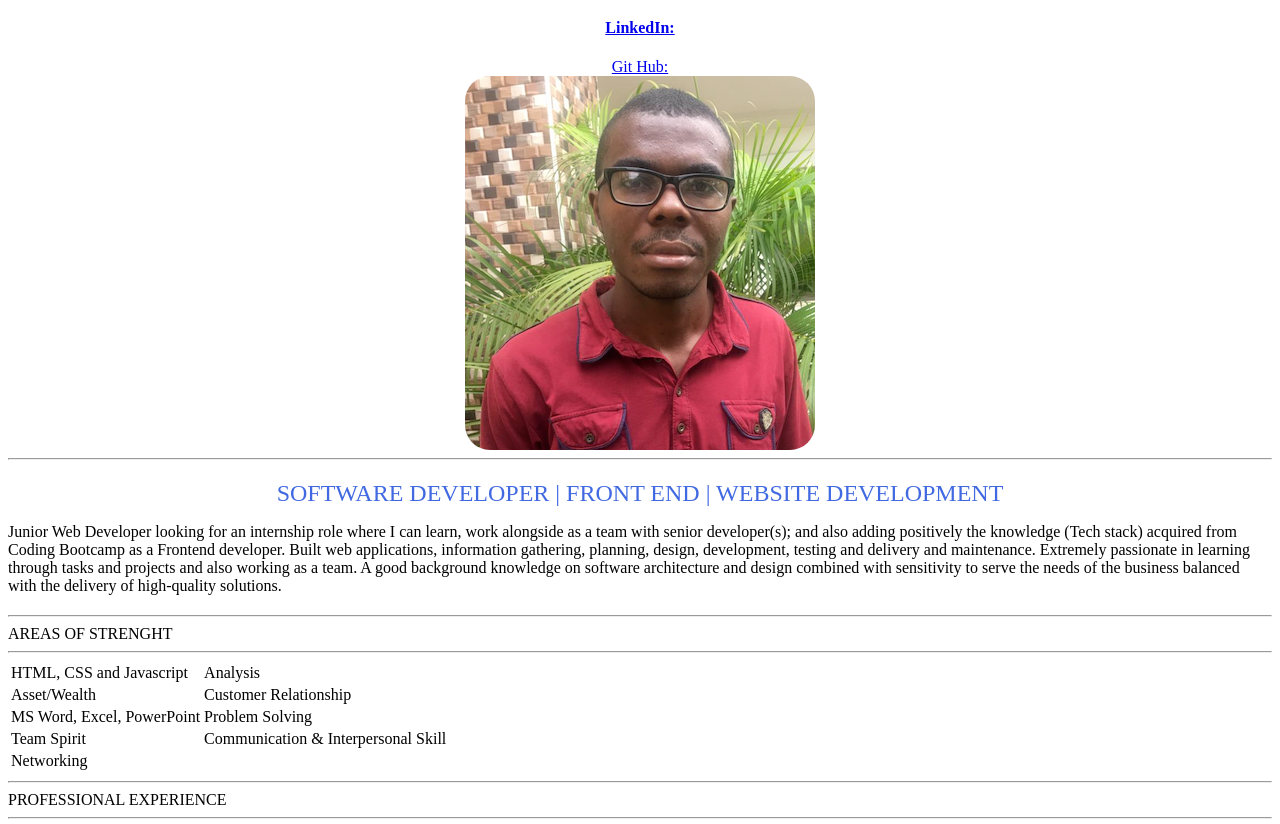
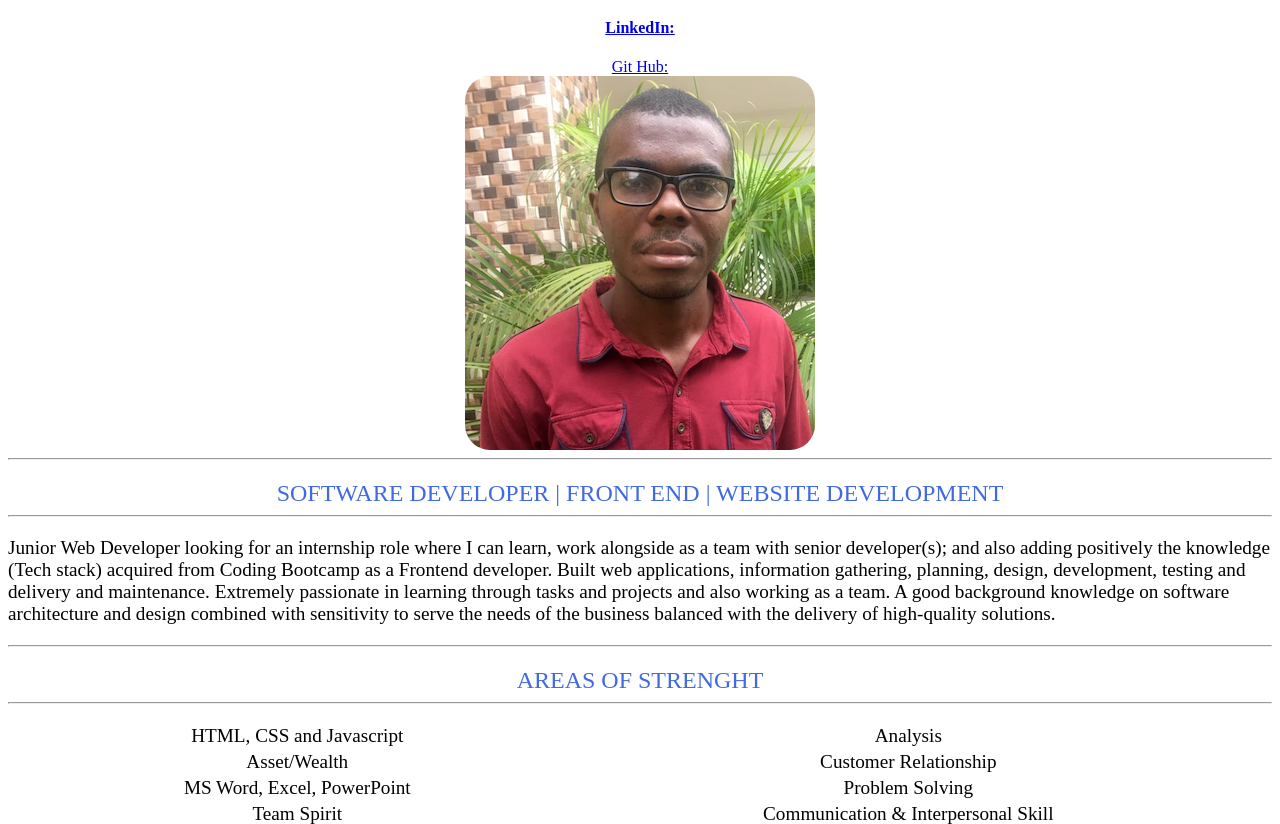
Before and after one commit to frasam/current_cv, a plain HTML site: page index.html in a window 1280 px wide. Shown: the part 108-932 px from the top of the page. Drawn offline with Linux system fonts and the light colour scheme.

Commit message:
more adjustment to area of strength

```diff
--- a/index.html
+++ b/index.html
@@ -27,14 +27,16 @@
             <span>FRONT END |</span>
             <span>WEBSITE DEVELOPMENT</span>
         </div>
+        <hr>
 
         <p>Junior Web Developer looking for an internship role where I can learn, work alongside as a team with senior developer(s); and also adding positively the knowledge (Tech stack) acquired from Coding Bootcamp as a Frontend developer. Built web applications, information gathering, planning, design, development, testing and delivery and maintenance. Extremely passionate in learning through tasks and projects and also working as a team. A good background knowledge on software architecture and design combined with sensitivity to serve the needs of the business balanced with the delivery of high-quality solutions.</p>
     </div>
     <hr>
     <div class="areaOfStrength">
-        <span>AREAS OF STRENGHT</span>
+        <div class="areaofstrength">AREAS OF STRENGHT</div>
         <hr>
-        <table>
+        <div class="TheTable">
+            <table>
             <tr>
               <td>HTML, CSS and Javascript</td>
               <td>Analysis </td>
@@ -55,6 +57,8 @@
                 <td>Networking</td>
               </tr>
           </table>
+        </div>
+
 
 
     </div>
--- a/styles.css
+++ b/styles.css
@@ -35,3 +35,28 @@ align-items: center;
     font-size: 1.5rem;
     color: royalblue;
 }
+.profile p{
+    font-size: 1.2rem;
+    padding: 5px auto;
+
+}
+.areaOfStrength{
+    margin: 20px auto;
+}
+.areaOfStrength .areaofstrength{
+    font-size: 1.5rem;
+    color: royalblue;
+    text-align: center;
+}
+.TheTable{
+    padding: 10px 20px;
+}
+table{
+    width: 100%;
+}
+table td{
+    height: 1.2rem;
+    font-size: 1.2rem;
+    text-align: center;
+    padding: auto;
+}
```
